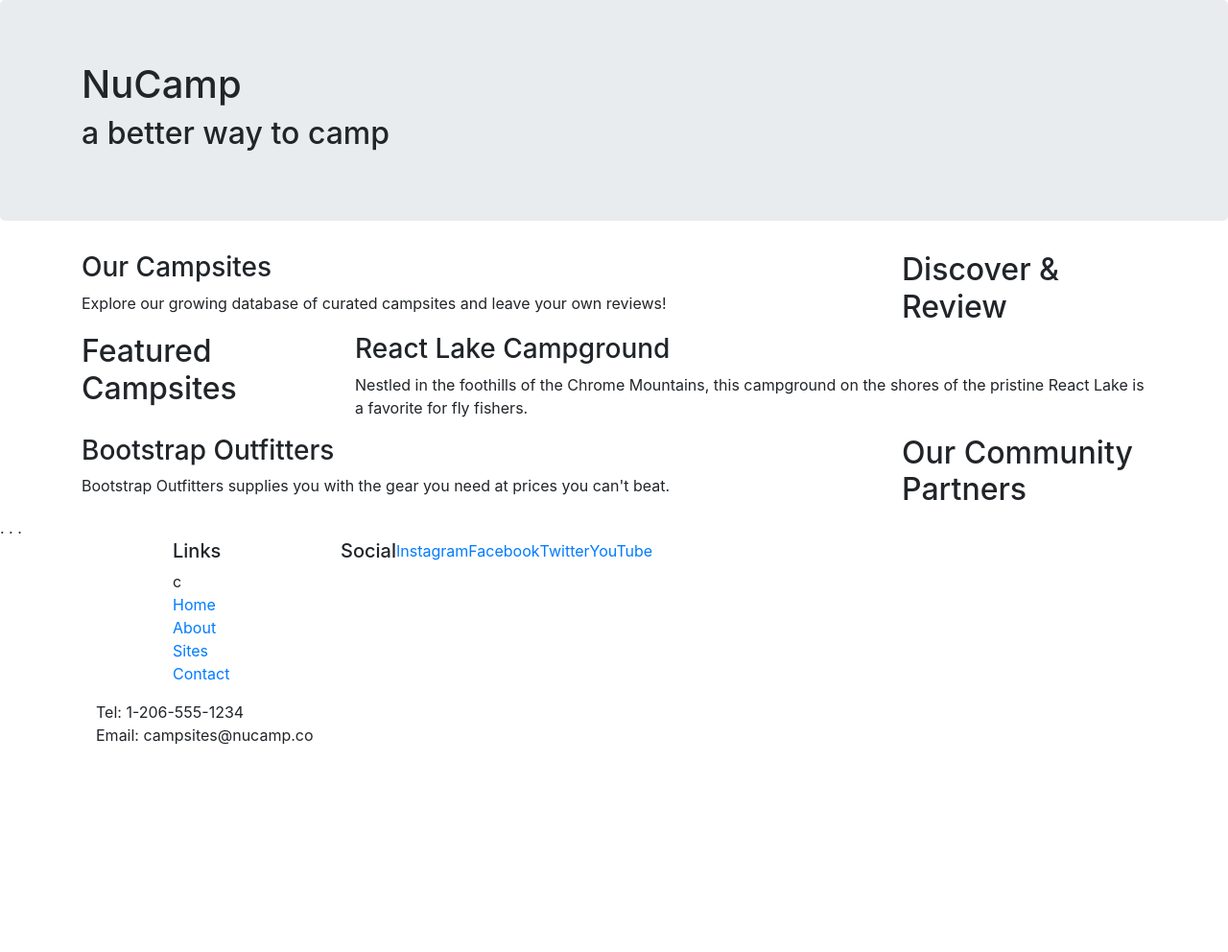
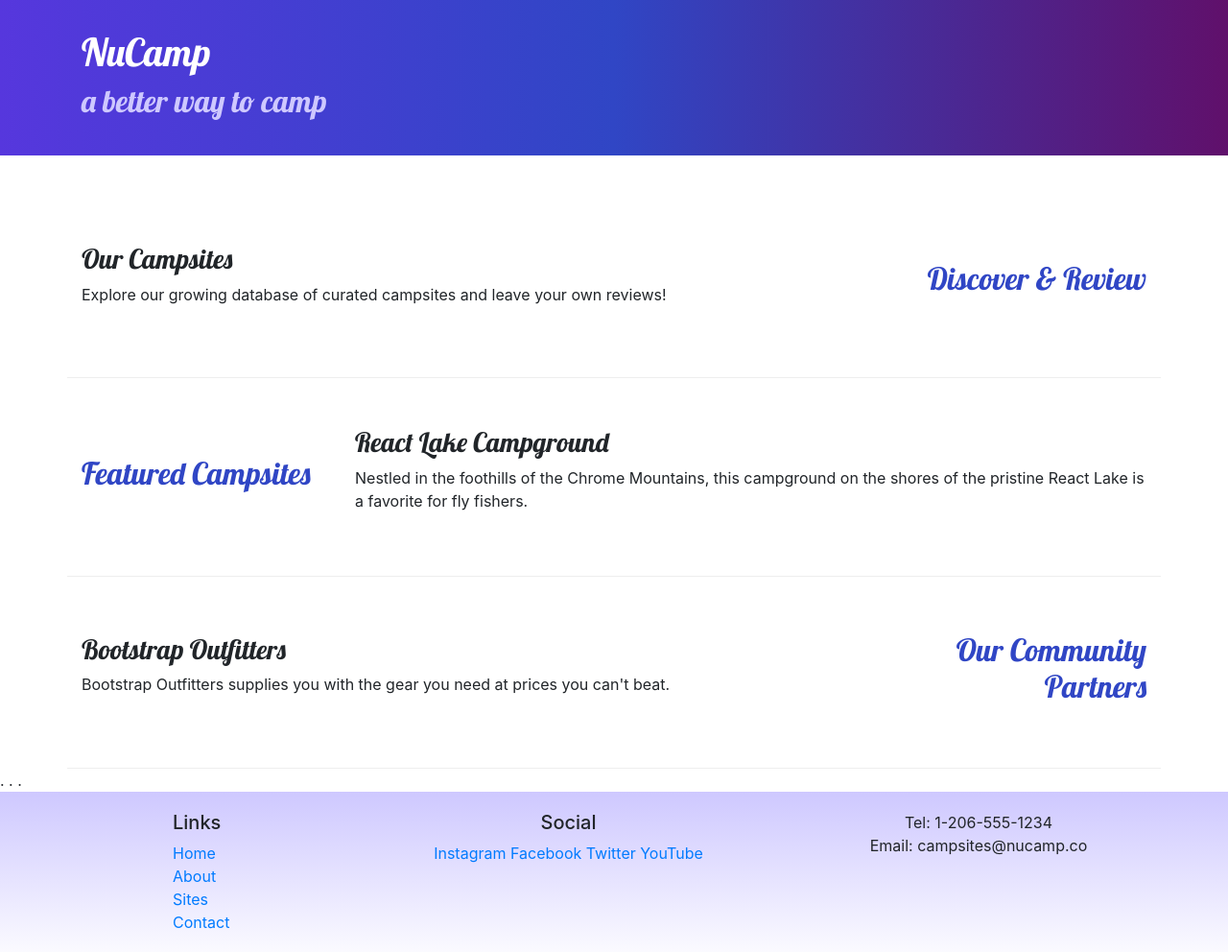
Before and after one commit to jbwidney/NuCamp-Camp-Site, a website: page index.html in a window 1280 px wide. Shown: the whole page at 96% size. Before the commit the page ends 800 px from the top, so only its background shows below. Drawn offline with nearby package versions, Linux system fonts and the light colour scheme.

Commit message:
Adding Custom Styles & Bootstrap

```diff
--- /dev/null
+++ b/CSS/styles.css
@@ -0,0 +1,33 @@
+body {
+    font-weight: "Open Sans", sans-serif;
+}
+
+h1, h2, h3{
+    font-family: "Lobster", cursive;
+}
+
+h2 {
+    color: #3046c5
+}
+
+header h2 {
+    color: #CEC8FF
+}
+
+footer {
+    background-image: linear-gradient(#CEC8FF, white);
+    padding: 20px 0;
+}
+
+.jumbotron {
+    padding: 30px;
+    background-image: linear-gradient(to right, #5637DD, #3046C5, #60106B);
+    color: white;
+}
+
+.row-content {
+    padding: 50px 0;
+    border-bottom: 1px ridge;
+    min-height: 200px
+
+}
--- a/index.html
+++ b/index.html
@@ -4,14 +4,18 @@
 <head>
     <meta charset="utf-8"/>
     <meta name="viewport" control="width=device-width, initial-scale=1" />
+    <!--Bootstrap CSS -->
     <link rel="stylesheet" href="node_modules/bootstrap/dist/css/bootstrap.min.css" />
+    <!--Other CSS must come after Bootstrap CSS-->
+    <link rel="stylesheet" href="https://fonts.googleapis.com/css?family=Lobster|Open+Sans" />
+    <link rel="stylesheet" href="css/styles.css">
 
     <title>NuCamp: A Better Way To Camp</title>
 </head>
 
 <body>
 
-    <header class="jumbotron">
+    <header class="jumbotron jumbotron-fluid">
         <div class="container">
             <div class="row">
                 <div class="col">
@@ -23,9 +27,9 @@
     </header>
 
     <div class="container">
-        <div class="row">
+        <div class="row row-content align-items-center">
             <div class="col-sm-4 order-sm-last col-md-3">
-                <h2>Discover & Review</h2>
+                <h2 class="text-sm-right">Discover & Review</h2>
             </div>
             <div class="col">
                 <h3>Our Campsites</h3>
@@ -33,7 +37,7 @@
             </div>
         </div>
 
-        <div class="row">
+        <div class="row  row-content align-items-center">
             <div class="col-sm-4 col-md-3">
                 <h2>Featured Campsites</h2>
             </div>
@@ -43,9 +47,9 @@
    			</div>
         </div>
 
-        <div class="row">
+        <div class="row row-content align-items-center">
             <div class="col-sm-4 order-sm-last col-md-3">
-                <h2>Our Community Partners</h2>
+                <h2 class="text-sm-right">Our Community Partners</h2>
             </div>
             <div class="col">
                 <h3>Bootstrap Outfitters</h3>
@@ -60,22 +64,21 @@
             <div class="row">
                 <div class="col-4 col-sm-2 offset-1">
             <h5>Links</h5>
-            <ul class="list-unstyled">c
+            <ul class="list-unstyled">
                 <li> <a href="#">Home</a></li>
                 <li><a href ="#">About</a></li>
                 <li><a href = "#">Sites</a></li>
                 <li><a href="#">Contact</a></li>
             </ul>
         </div>
-        <div>
-        </div class="col-6 col-sm-5">
+        <div class="col-6 col-sm-5 text-center">
             <h5>Social</h5>
             <a href="http://instagram.com/">Instagram</a>
             <a href="http://facebook.com/">Facebook</a>
             <a href="http://twitter.com/">Twitter</a>
             <a href="http://youtube.com/">YouTube</a>
         </div>
-        <div class="col-sm-4">
+        <div class="col-sm-4 text-center">
             Tel: 1-206-555-1234 <br />
             Email: campsites@nucamp.co
         </div>
```
